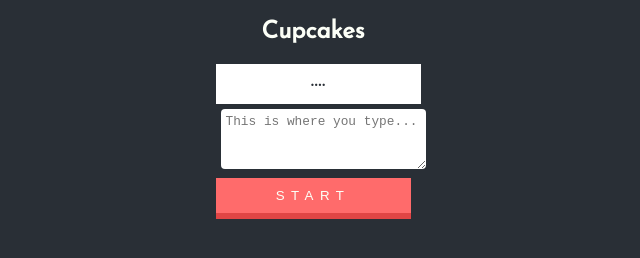
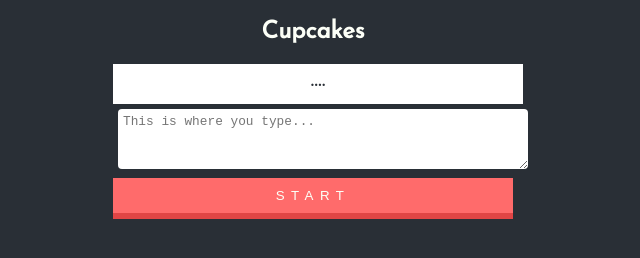
Before and after one commit to ynikki/typingTest, a plain HTML site: page index.html in a window 1280 px wide. Shown: the whole page, without its empty margins (327-967 px from the left). Drawn offline with Linux system fonts and the light colour scheme.

Commit message:
Removing the display flex for the page-wrap

```diff
--- a/css/styles.css
+++ b/css/styles.css
@@ -6,17 +6,20 @@ body{
 }
 
 .page-wrap{
-  display: flex;
-  justify-content: center;
-  align-content: center;
-  min-height: 100%;
-  height: 100vh;
+  margin: auto;
+  top: 0;
+  right: 0;
+  left: 0;
+  bottom: 0;
+  width: 400px;
+  position: relative;
 }
 
 h2{
   text-align: center;
 }
 .container{
+  position: absolute;
   display: block;
   justify-content: center;
   align-content: center;
```
